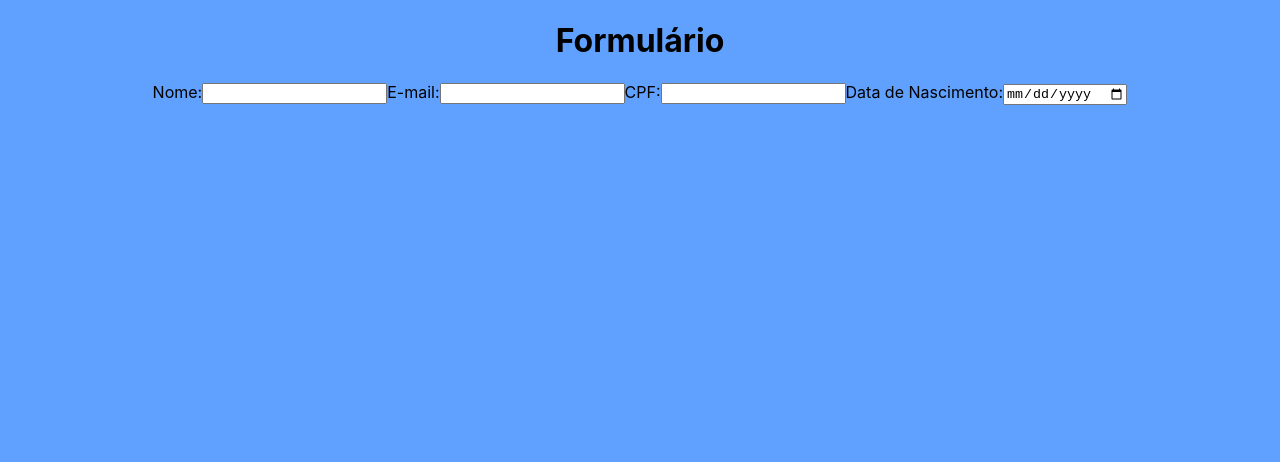
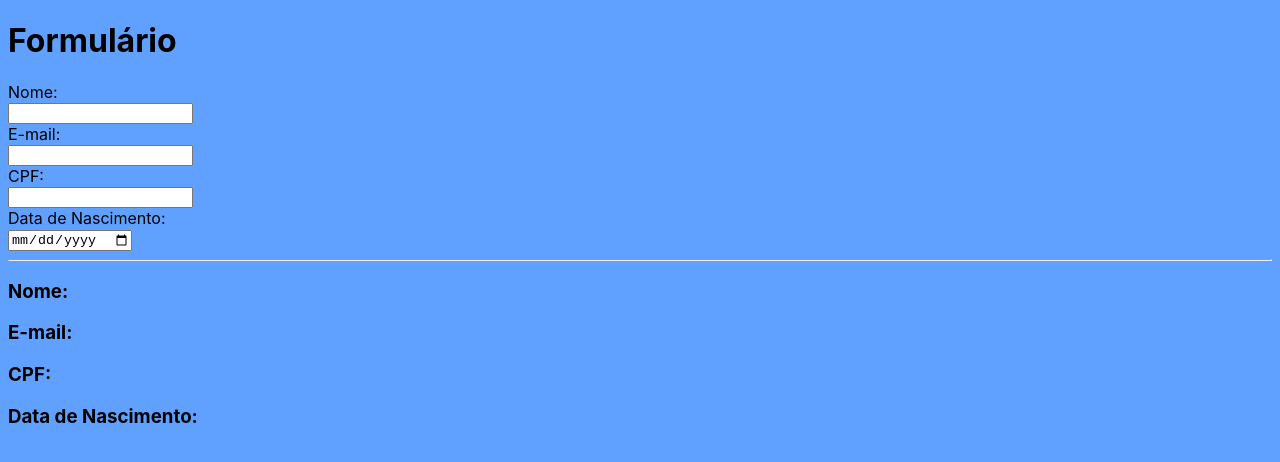
Before and after one commit to nicolasxavierdev/gestao-de-pessoas, a React (Create React App) app: page / in a window 1280 px wide. Shown: the top 462 px of the page. Built offline with nearby package versions, Linux system fonts and the light colour scheme.

Commit message:
Componente para componente

```diff
--- a/src/App.css
+++ /dev/null
@@ -1,38 +0,0 @@
-.App {
-  text-align: center;
-}
-
-.App-logo {
-  height: 40vmin;
-  pointer-events: none;
-}
-
-@media (prefers-reduced-motion: no-preference) {
-  .App-logo {
-    animation: App-logo-spin infinite 20s linear;
-  }
-}
-
-.App-header {
-  background-color: #282c34;
-  min-height: 100vh;
-  display: flex;
-  flex-direction: column;
-  align-items: center;
-  justify-content: center;
-  font-size: calc(10px + 2vmin);
-  color: white;
-}
-
-.App-link {
-  color: #61dafb;
-}
-
-@keyframes App-logo-spin {
-  from {
-    transform: rotate(0deg);
-  }
-  to {
-    transform: rotate(360deg);
-  }
-}
--- a/src/App.js
+++ b/src/App.js
@@ -1,12 +1,49 @@
-import Form from './components/Form';
-import './App.css';
+import React, { Component } from 'react'
+import Form from './components/Form'
 
-function App() {
-  return (
-    <div className="App">
-      <Form/>
-    </div>
-  );
+export default class App extends Component {
+
+    // eslint-disable-next-line no-useless-constructor
+    constructor(props) {
+        super(props)
+
+        this.state = {
+            nome: '',
+            email: '',
+            cpf: '',
+            dateOfBirth: ''
+        }
+    }
+
+    render() {
+
+        return (
+            <div>
+                <h1>Formulário</h1>
+
+                <div>
+                    <label>Nome:</label> <br />
+                    <input type='text' value={this.state.nome} onChange={(e) => this.setState({ nome: e.target.value })} />
+                </div>
+
+                <div>
+                    <label>E-mail:</label> <br />
+                    <input type='email' value={this.state.email} onChange={(e) => this.setState({ email: e.target.value })} />
+                </div>
+
+                <div>
+                    <label>CPF:</label> <br />
+                    <input type='text' value={this.state.cpf} onChange={(e) => this.setState({ cpf: e.target.value })} />
+                </div>
+
+                <div>
+                    <label>Data de Nascimento:</label> <br />
+                    <input type='date' onChange={(e) => this.setState({ dateOfBirth: e.target.value })} />
+                </div>
+                <hr/>
+                <Form dados={this.state} />
+            </div>
+        );
+    }
+
 }
-
-export default App;
--- a/src/components/Form.js
+++ b/src/components/Form.js
@@ -1,52 +1,24 @@
 import React, { Component } from 'react'
 
-export default class Form extends Component {
+class Form extends Component {
 
+    // eslint-disable-next-line no-useless-constructor
     constructor(props) {
         super(props)
-        this.state = {
-            form:{
-                nome: '',
-                email: '',
-                cpf: '',
-                dateOfBirth: ''
-            }
-        }
-
-        this.dadosForm = this.dadosForm.bind(this)
-
     }
 
-    dadosForm(e){
-        let form = this.state.form
-        form[e.target.name] = e.target.value
-        this.setState({form: form})
-    }
 
     render() {
+        let { nome, email, cpf, dateOfBirth } = this.props.dados
         return (
             <div>
-                <h1>Formulário</h1>
-
-                Nome:
-                <input type='text' name='nome' value={this.state.form.nome} onChange={this.dadosForm} />
-
-                E-mail:
-                <input type='email' name='email' value={this.state.form.email} onChange={this.dadosForm} />
-
-                CPF:
-                <input type='text' name='cpf' value={this.state.form.cpf} onChange={this.dadosForm} />
-
-                Data de Nascimento:
-                <input type='date' name='dateOfBirth' onChange={this.dadosForm} />
-
-                <div>
-                    <h3> {this.state.form.nome} </h3>
-                    <h3> {this.state.form.email} </h3>
-                    <h3> {this.state.form.cpf} </h3>
-                    <h3> {this.state.form.dateOfBirth} </h3>
-                </div>
+                <h3>Nome: {nome} </h3>
+                <h3>E-mail: {email} </h3>
+                <h3>CPF: {cpf} </h3>
+                <h3>Data de Nascimento: {dateOfBirth} </h3>
             </div>
         )
     }
 }
+
+export default Form;
--- a/src/index.css
+++ b/src/index.css
@@ -1,5 +1,5 @@
 body {
-  margin: 0;
+  margin: 8px;
   font-family: -apple-system, BlinkMacSystemFont, 'Segoe UI', 'Roboto', 'Oxygen',
     'Ubuntu', 'Cantarell', 'Fira Sans', 'Droid Sans', 'Helvetica Neue',
     sans-serif;
--- a/src/index.js
+++ b/src/index.js
@@ -2,7 +2,7 @@ import React from 'react';
 import ReactDOM from 'react-dom';
 import './index.css';
 import App from './App';
-import reportWebVitals from './reportWebVitals';
+
 
 ReactDOM.render(
   <React.StrictMode>
@@ -10,8 +10,3 @@ ReactDOM.render(
   </React.StrictMode>,
   document.getElementById('root')
 );
-
-// If you want to start measuring performance in your app, pass a function
-// to log results (for example: reportWebVitals(console.log))
-// or send to an analytics endpoint. Learn more: https://bit.ly/CRA-vitals
-reportWebVitals();
--- a/src/reportWebVitals.js
+++ /dev/null
@@ -1,13 +0,0 @@
-const reportWebVitals = onPerfEntry => {
-  if (onPerfEntry && onPerfEntry instanceof Function) {
-    import('web-vitals').then(({ getCLS, getFID, getFCP, getLCP, getTTFB }) => {
-      getCLS(onPerfEntry);
-      getFID(onPerfEntry);
-      getFCP(onPerfEntry);
-      getLCP(onPerfEntry);
-      getTTFB(onPerfEntry);
-    });
-  }
-};
-
-export default reportWebVitals;
```
Also changed, not shown: src/logo.svg (deleted), 1 other file (tests, documents, lock files or other folders).
